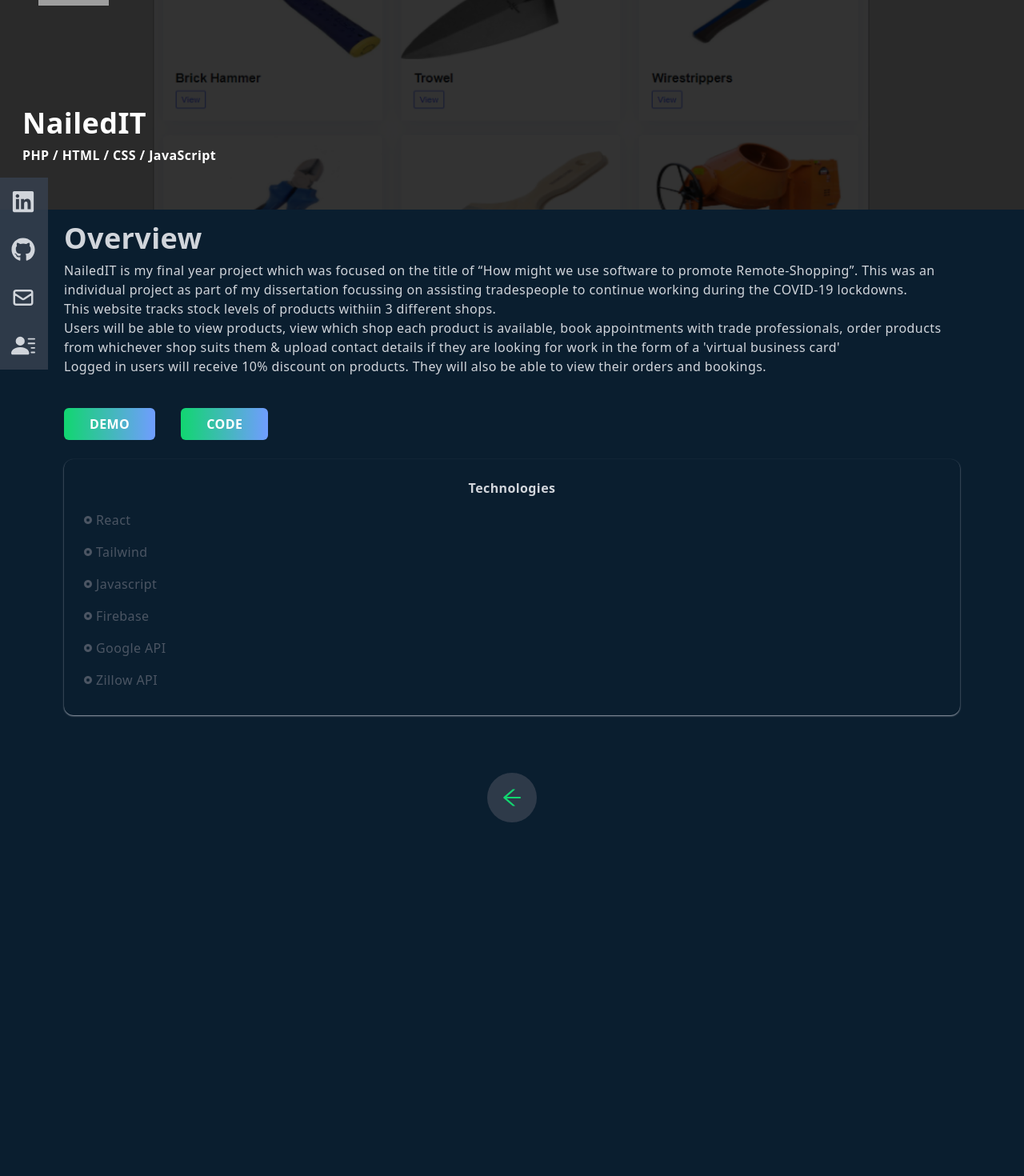
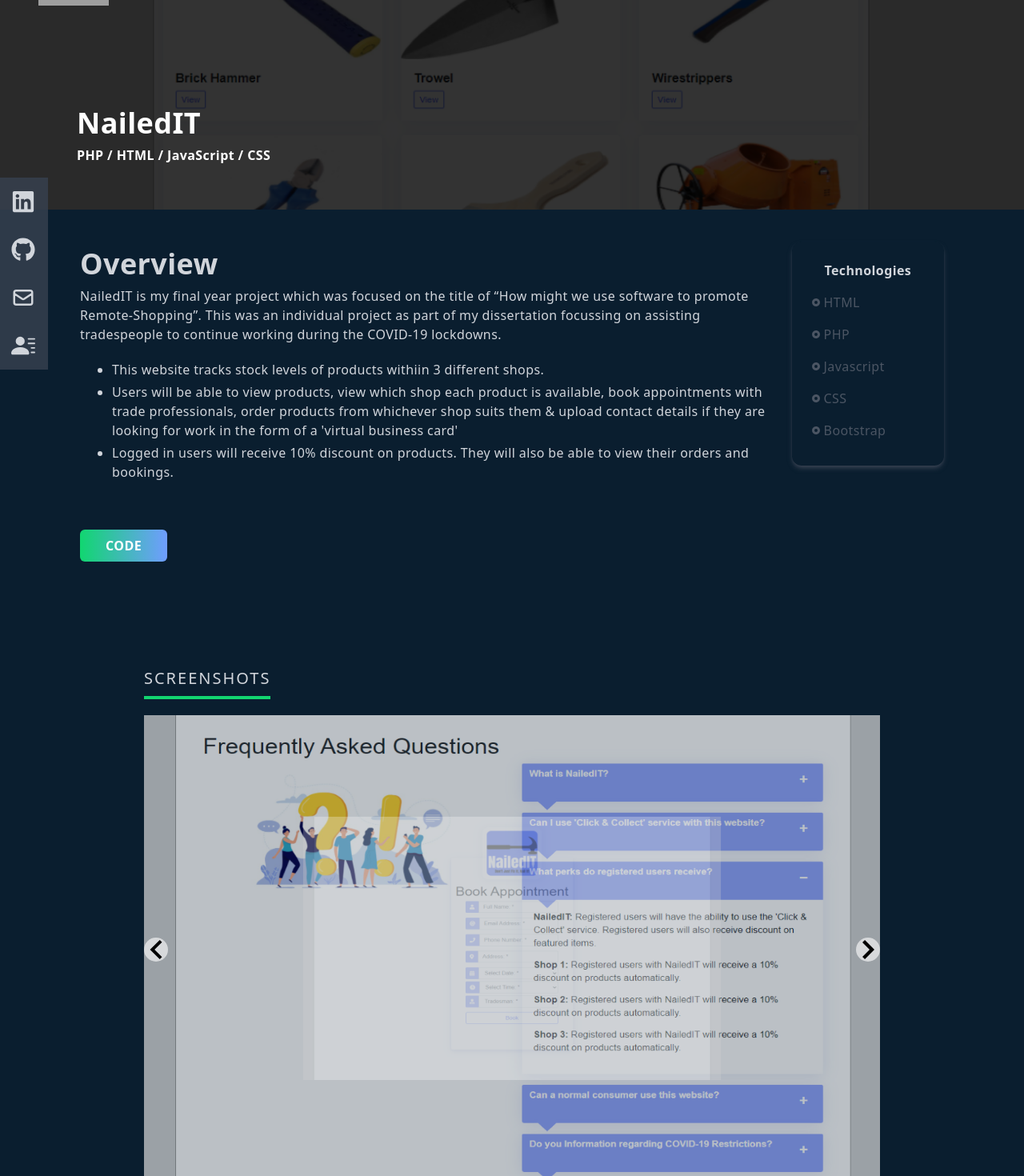
Before and after one commit to conordocs/conordoherty, a Next.js app: page /nailedit in a window 1280 px wide. Shown: the part 58-1528 px from the top of the page at 80% size. Before the commit the page ends 1174 px from the top, so only its background shows below. Built offline with nearby package versions, Linux system fonts and the light colour scheme; grey boxes are pictures that could not be loaded.

Commit message:
sixth commit

```diff
--- a/components/Contact.jsx
+++ b/components/Contact.jsx
@@ -6,9 +6,9 @@ const Contact = () => {
   return (
     <div
       id="contact"
-      className="w-full lg:h-full p-2 sm:pl-20 sm:pr-20 pr-5 pl-5"
+      className="w-full lg:h-full p-2 sm:pl-20 sm:pr-20 pr-5 pl-5 pb-20"
     >
-      <div className="max-w-[1240px] m-auto px-2 py-16 w-full">
+      <div className="max-w-[900px] m-auto items-center justify-center">
         <p className="pb-2 uppercase border-b-4 border-[#12D670] text-xl tracking-widest inline-block">
           Contact
         </p>
@@ -18,13 +18,12 @@ const Contact = () => {
             conordoherty97@hotmail.com
           </a>
         </h2>
-        <div>
-          <div className="p-6 shadow-sm shadow-gray-700 rounded-xl">
+        <div className="items-center justify-center">
+          <div className="w-full max-w-[900px] h-auto shadow-sm shadow-gray-400 rounded-xl lg:p-4">
             <div className="p-4">
               <form
                 method="POST"
                 action="https://getform.io/f/374caf5f-4c32-4090-9210-b6a848fd416a"
-                className="flex flex-col max-w-[600px] w-full"
               >
                 <div className="flex flex-col">
                   <label className="uppercase text-sm py-2">Name</label>
--- a/components/Projects.jsx
+++ b/components/Projects.jsx
@@ -9,7 +9,7 @@ const Projects = () => {
   return (
     <div
       id="projects"
-      className="w-full lg:h-full p-2 sm:pl-20 sm:pr-20 pr-5 pl-5 sm:pb-20"
+      className="w-full lg:h-full p-2 sm:pl-20 sm:pr-20 pr-5 pl-5 pb-20 pt-20"
     >
       <div className="max-w-[1240px] m-auto items-center">
         <p className="pb-2 uppercase border-b-4 border-[#12D670] text-xl tracking-widest inline-block">
--- a/components/Skills.jsx
+++ b/components/Skills.jsx
@@ -5,7 +5,7 @@ const Skills = () => {
   return (
     <div
       id="skills"
-      className="w-full lg:h-full p-2 sm:pl-20 sm:pr-20 pr-5 pl-5 pb-10"
+      className="w-full lg:h-full p-2 sm:pl-20 sm:pr-20 pr-5 pl-5 pb-20 pt-20"
     >
       <div className="max-w-[1240px] m-auto items-center">
         <p className="pb-2 uppercase border-b-4 border-[#12D670] text-xl tracking-widest inline-block">
--- a/package.json
+++ b/package.json
@@ -12,7 +12,9 @@
     "next": "12.1.6",
     "react": "18.1.0",
     "react-dom": "18.1.0",
-    "react-icons": "^4.3.1"
+    "react-icons": "^4.3.1",
+    "react-responsive-carousel": "^3.2.23",
+    "react-slideshow-image": "^3.7.5"
   },
   "devDependencies": {
     "autoprefixer": "^10.4.7",
--- a/pages/nailedit.jsx
+++ b/pages/nailedit.jsx
@@ -1,9 +1,38 @@
 import React from "react";
 import Image from "next/image";
+import Link from "next/link";
+import Head from "next/head";
+
+// Carousel
+import { Zoom } from "react-slideshow-image";
+import "react-slideshow-image/dist/styles.css";
+// Icons
+import { RiRadioButtonFill } from "react-icons/ri";
+import { AiOutlineArrowLeft } from "react-icons/ai";
+// Images
 import NailedItImg from "../public/assets/naileditImg/products-1.png";
-import { RiRadioButtonFill } from "react-icons/ri";
-import Link from "next/link";
-import { AiOutlineArrowLeft } from "react-icons/ai";
+import Appointment from "../public/assets/naileditImg/appointment-1.png";
+import FAQ from "../public/assets/naileditImg/faq-1.png";
+import Jobs from "../public/assets/naileditImg/jobs-1.png";
+import Login from "../public/assets/naileditImg/login-1.png";
+import Orders from "../public/assets/naileditImg/orders-1.png";
+import Reviews from "../public/assets/naileditImg/reviews-1-1.png";
+import Reviews2 from "../public/assets/naileditImg/reviews-2.png";
+import Shops from "../public/assets/naileditImg/shops-1.png";
+import Tool from "../public/assets/naileditImg/tool-1.png";
+
+const images = [
+  Appointment,
+  FAQ,
+  Jobs,
+  Login,
+  Orders,
+  NailedItImg,
+  Reviews,
+  Reviews2,
+  Shops,
+  Tool,
+];
 
 const nailedit = () => {
   return (
@@ -17,13 +46,15 @@ const nailedit = () => {
           src={NailedItImg}
           alt="/"
         />
-        <div className="absolute top-[70%] max-w-[1240px] w-full left-[50%] right-[50%] translate-x-[-50%] translate-y-[-50%] text-white z-10 p-2">
-          <h2 className="py-2">NailedIT</h2>
-          <h3>PHP / HTML / CSS / JavaScript</h3>
+        <div className="absolute top-[70%] max-w-[1240px] w-full left-[50%] right-[50%] translate-x-[-50%] translate-y-[-50%] text-white z-10 p-2 lg:h-fit sm:pl-14 sm:pr-20 pr-5">
+          <h2 className="py-2 pl-5">NailedIT</h2>
+          <h3 className="pl-5">PHP / HTML / JavaScript / CSS</h3>
         </div>
       </div>
-      <div className="w-full lg:h-full p-2 sm:pl-20 sm:pr-20 pr-5 pl-5 pb-10">
+
+      <div className="max-w-[1240px] mx-auto p-2 grid md:grid-cols-5 gap-8 lg:h-full sm:pl-20 sm:pr-20 pr-5 pl-5 pb-20 pt-10 ">
         <div className="col-span-4">
+          {/* <p>Project</p> */}
           <h2 className="py-2">Overview</h2>
           <p>
             NailedIT is my final year project which was focused on the title of
@@ -31,54 +62,60 @@ const nailedit = () => {
             individual project as part of my dissertation focussing on assisting
             tradespeople to continue working during the COVID-19 lockdowns.
           </p>
-          <ul>
-            <li>
+          <ul className="list-disc pl-10 py-5">
+            <li className="pb-1">
               This website tracks stock levels of products withiin 3 different
               shops.
             </li>
-            <li>
+            <li className="pb-1">
               Users will be able to view products, view which shop each product
               is available, book appointments with trade professionals, order
               products from whichever shop suits them & upload contact details
               if they are looking for work in the form of a 'virtual business
               card'
             </li>
-            <li>
+            <li className="pb-1">
               Logged in users will receive 10% discount on products. They will
               also be able to view their orders and bookings.
             </li>
           </ul>
-          <br />
-          <button className="px-8 py-2 mt-4 mr-8">Demo</button>
+          <div className="py-5">
             <button className="px-8 py-2 mt-4">Code</button>
           </div>
-        <br />
-        <div className="col-span-4 md:col-span-1 shadow-sm shadow-gray-400 rounded-xl p-4">
+        </div>
+        <div className="h-fit col-span-4 md:col-span-1 shadow-md shadow-gray-700 rounded-xl p-4">
           <div className="p-2">
             <p className="text-center font-bold pb-2">Technologies</p>
             <div className="grid grid-cols-3 md:grid-cols-1">
               <p className="text-gray-600 py-2 flex items-center">
-                <RiRadioButtonFill className="pr-1" /> React
+                <RiRadioButtonFill className="pr-1" /> HTML
               </p>
               <p className="text-gray-600 py-2 flex items-center">
-                <RiRadioButtonFill className="pr-1" /> Tailwind
+                <RiRadioButtonFill className="pr-1" /> PHP
               </p>
               <p className="text-gray-600 py-2 flex items-center">
                 <RiRadioButtonFill className="pr-1" /> Javascript
               </p>
               <p className="text-gray-600 py-2 flex items-center">
-                <RiRadioButtonFill className="pr-1" /> Firebase
+                <RiRadioButtonFill className="pr-1" /> CSS
               </p>
               <p className="text-gray-600 py-2 flex items-center">
-                <RiRadioButtonFill className="pr-1" /> Google API
-              </p>
-              <p className="text-gray-600 py-2 flex items-center">
-                <RiRadioButtonFill className="pr-1" /> Zillow API
+                <RiRadioButtonFill className="pr-1" /> Bootstrap
               </p>
             </div>
           </div>
         </div>
-        <br />
+      </div>
+      <div className="max-w-[1000px] m-auto p-2 pt-8 sm:pl-10 sm:pr-10 pr-5 pl-5">
+        <p className="pb-2 uppercase border-b-4 border-[#12D670] text-xl tracking-widest inline-block mb-5">
+          Screenshots
+        </p>
+        <Zoom scale={0.4}>
+          {images.map((each, index) => (
+            <Image key={index} style={{ width: "100%" }} src={each} alt=" " />
+          ))}
+        </Zoom>
+      </div>
       <div className="flex justify-center py-12">
         <Link href="/#projects">
           <div className="rounded-full bg-gray-700/80 p-4 cursor-pointer hover:scale-110 ease-in duration-300">
@@ -87,7 +124,6 @@ const nailedit = () => {
         </Link>
       </div>
     </div>
-    </div>
   );
 };
 
```
Also changed, not shown: 1 other file (tests, documents, lock files or other folders). Lines whose indentation alone changed are shown as unchanged.
